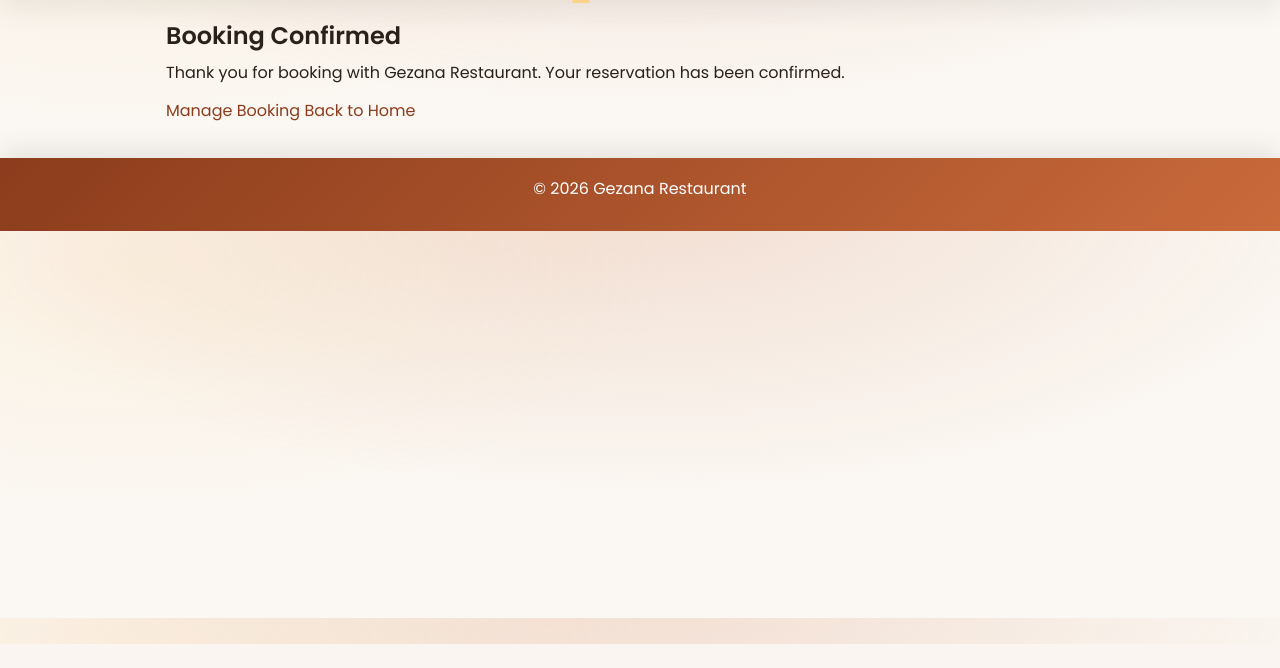
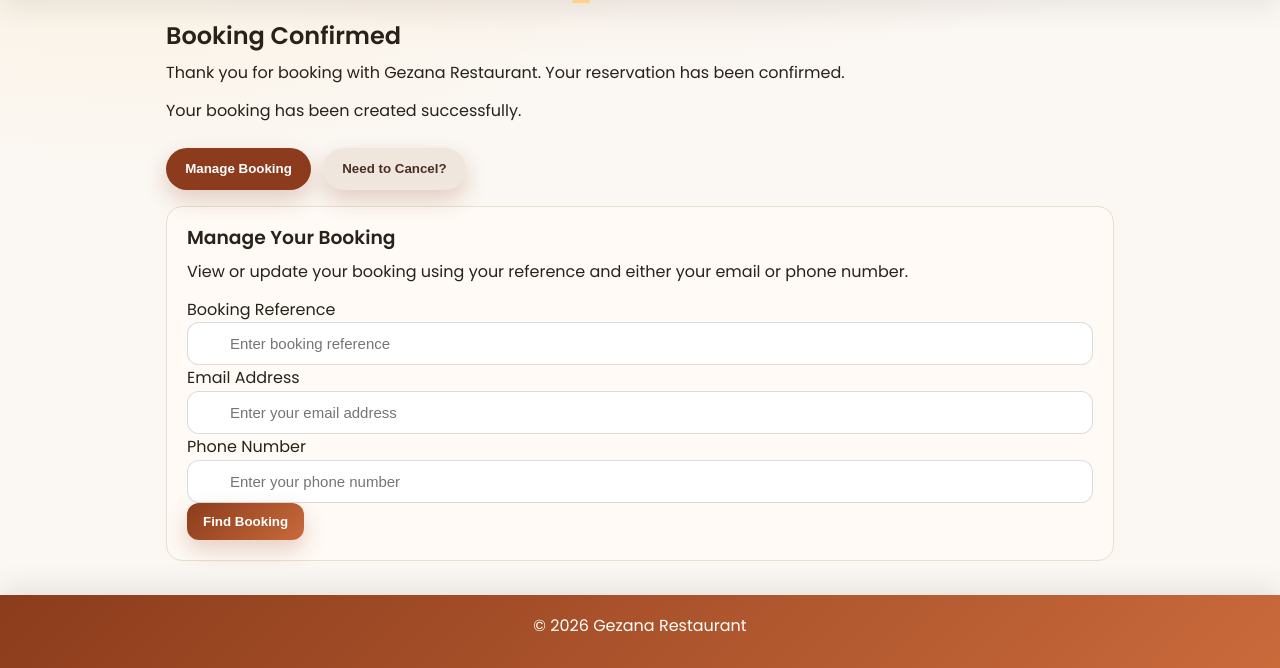
Before and after one commit to fila2021/Gezana, a Django app: template gezana_app/templates/gezana_app/booking_success.html in a window 1280 px wide. Shown: the part 156-824 px from the top of the page. Before the commit the page ends 800 px from the top, so only its background shows below. Run offline with Django 4.2, Linux system fonts and the light colour scheme; the template is opened without the code that fills it, so the values that code supplies are empty.

Commit message:
Add tabbed manage and cancel booking forms to confirmation page

```diff
--- a/gezana_app/templates/gezana_app/booking_success.html
+++ b/gezana_app/templates/gezana_app/booking_success.html
@@ -18,51 +18,182 @@
         <p><strong>Guests:</strong> {{ booking.guests }}</p>
         <p><strong>Reference:</strong> {{ booking.reference }}</p>
       </div>
+    {% else %}
+      <div class="booking-details">
+        <p>Your booking has been created successfully.</p>
+      </div>
+    {% endif %}
 
     <section class="post-booking-help">
-        <h3>Need to cancel?</h3>
-        <p>Enter your reference code below or visit the cancel page.</p>
+      <div class="booking-tabs" role="tablist" aria-label="Booking actions">
+        <button
+          type="button"
+          class="tab-button active"
+          id="manage-tab"
+          onclick="showBookingTab('manage')"
+          aria-controls="manage-panel"
+          aria-selected="true"
+        >
+          Manage Booking
+        </button>
 
-        <form method="post" action="{% url 'gezana_app:cancel_booking' %}" class="inline-cancel-form">
+        <button
+          type="button"
+          class="tab-button"
+          id="cancel-tab"
+          onclick="showBookingTab('cancel')"
+          aria-controls="cancel-panel"
+          aria-selected="false"
+        >
+          Need to Cancel?
+        </button>
+      </div>
+
+      <div
+        id="manage-panel"
+        class="tab-panel active"
+        role="tabpanel"
+        aria-labelledby="manage-tab"
+      >
+        <h3>Manage Your Booking</h3>
+        <p>View or update your booking using your reference and either your email or phone number.</p>
+
+        <form method="post" action="{% url 'gezana_app:manage_booking' %}" class="booking-form">
           {% csrf_token %}
+
+          <div class="form-group">
+            <label for="manage-reference">Booking Reference</label>
             <input
               type="text"
+              id="manage-reference"
               name="reference"
-            placeholder="Enter reference code"
-            value="{{ booking.reference }}"
+              value="{% if booking %}{{ booking.reference }}{% endif %}"
+              placeholder="Enter booking reference"
               required
             >
+          </div>
 
-          <div class="action-buttons">
+          <div class="form-group">
+            <label for="manage-email">Email Address</label>
+            <input
+              type="email"
+              id="manage-email"
+              name="email"
+              value="{% if booking and booking.email %}{{ booking.email }}{% endif %}"
+              placeholder="Enter your email address"
+            >
+          </div>
+
+          <div class="form-group">
+            <label for="manage-phone">Phone Number</label>
+            <input
+              type="text"
+              id="manage-phone"
+              name="phone"
+              value="{% if booking and booking.phone %}{{ booking.phone }}{% endif %}"
+              placeholder="Enter your phone number"
+            >
+          </div>
+
+          <button type="submit" class="btn-primary">Find Booking</button>
+        </form>
+      </div>
+
+      <div
+        id="cancel-panel"
+        class="tab-panel"
+        role="tabpanel"
+        aria-labelledby="cancel-tab"
+        hidden
+      >
+        <h3>Cancel Your Booking</h3>
+        <p>Enter your booking reference below if you need to cancel your reservation.</p>
+
+        <form method="post" action="{% url 'gezana_app:cancel_booking' %}" class="booking-form">
+          {% csrf_token %}
+
+          <div class="form-group">
+            <label for="cancel-reference">Booking Reference</label>
+            <input
+              type="text"
+              id="cancel-reference"
+              name="reference"
+              value="{% if booking %}{{ booking.reference }}{% endif %}"
+              placeholder="Enter booking reference"
+              required
+            >
+          </div>
+
           <button type="submit" class="btn-primary">
-              <i class="fa-solid fa-ban"></i> Cancel booking
+            <i class="fa-solid fa-ban"></i> Cancel Booking
           </button>
-
-            <a href="{% url 'gezana_app:cancel_booking' %}" class="btn-secondary">
-              → Cancel page
-            </a>
-          </div>
         </form>
-
-        <div class="manage-booking-box">
-          <h3>Need to manage your booking?</h3>
-          <p>You can update the date, time, or number of guests.</p>
-
-          <a href="{% url 'gezana_app:manage_booking' %}" class="btn-secondary">
-            → Manage booking
-          </a>
       </div>
     </section>
-    {% else %}
-      <div class="booking-actions">
-        <a href="{% url 'gezana_app:manage_booking' %}" class="btn-primary">
-          Manage Booking
-        </a>
-        <a href="{% url 'gezana_app:home' %}" class="btn-secondary">
-          Back to Home
-        </a>
-      </div>
-    {% endif %}
   </div>
 </section>
+
+<style>
+  .booking-tabs {
+    display: flex;
+    gap: 0.75rem;
+    margin: 1.5rem 0 1rem;
+    flex-wrap: wrap;
+  }
+
+  .tab-button {
+    border: none;
+    padding: 0.85rem 1.2rem;
+    border-radius: 999px;
+    cursor: pointer;
+    font-weight: 600;
+    background: #efe7dd;
+    color: #4b2e22;
+    transition: all 0.2s ease;
+  }
+
+  .tab-button.active {
+    background: #8c3c1c;
+    color: #ffffff;
+  }
+
+  .tab-panel {
+    margin-top: 1rem;
+    padding: 1.25rem;
+    border: 1px solid #eadfce;
+    border-radius: 16px;
+    background: #fffaf5;
+  }
+</style>
+
+<script>
+  function showBookingTab(tabName) {
+    const manageTab = document.getElementById("manage-tab");
+    const cancelTab = document.getElementById("cancel-tab");
+    const managePanel = document.getElementById("manage-panel");
+    const cancelPanel = document.getElementById("cancel-panel");
+
+    if (tabName === "manage") {
+      manageTab.classList.add("active");
+      cancelTab.classList.remove("active");
+      manageTab.setAttribute("aria-selected", "true");
+      cancelTab.setAttribute("aria-selected", "false");
+
+      managePanel.classList.add("active");
+      managePanel.hidden = false;
+      cancelPanel.classList.remove("active");
+      cancelPanel.hidden = true;
+    } else {
+      cancelTab.classList.add("active");
+      manageTab.classList.remove("active");
+      cancelTab.setAttribute("aria-selected", "true");
+      manageTab.setAttribute("aria-selected", "false");
+
+      cancelPanel.classList.add("active");
+      cancelPanel.hidden = false;
+      managePanel.classList.remove("active");
+      managePanel.hidden = true;
+    }
+  }
+</script>
 {% endblock %}
```
Lines whose indentation alone changed are shown as unchanged.
